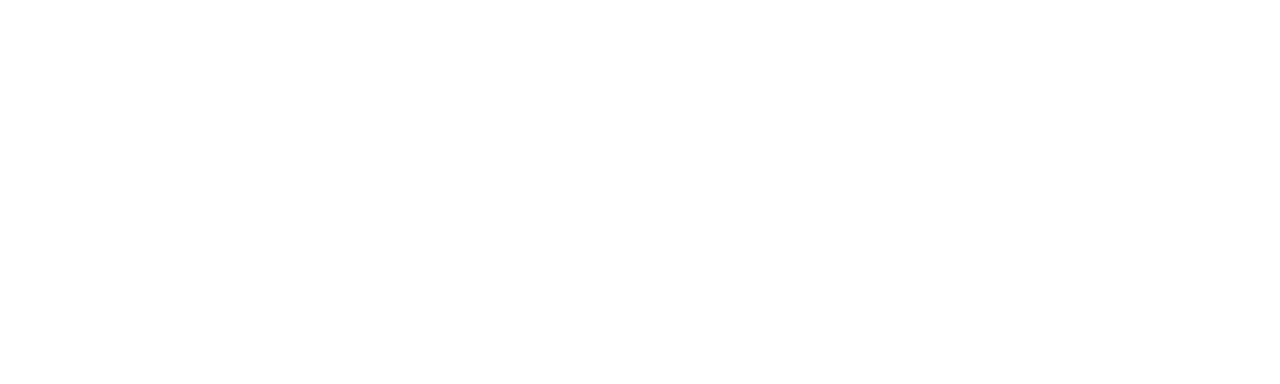
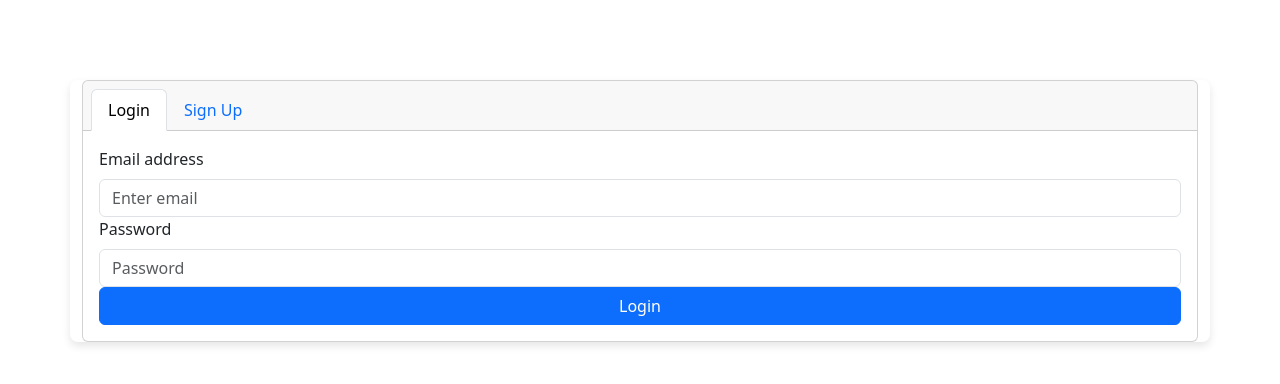
Before and after one commit to Dhruvi45/product-analytics-dashboard, a React (Create React App) app in the folder client/: page /signup in a window 1280 px wide. Before the commit this address had no page. Shown: the top 384 px of the page. Built offline with nearby package versions, Linux system fonts and the light colour scheme.

Commit message:
basil login signup changes

```diff
--- a/client/package.json
+++ b/client/package.json
@@ -17,6 +17,7 @@
     "react-bootstrap": "^2.10.4",
     "react-datepicker": "^7.3.0",
     "react-dom": "^18.3.1",
+    "react-hook-form": "^7.52.2",
     "react-router-dom": "^6.26.0",
     "react-scripts": "5.0.1",
     "react-zoom-pan-pinch": "^3.6.1",
--- a/client/src/App.css
+++ b/client/src/App.css
@@ -1,38 +1,43 @@
-.App {
-  text-align: center;
+/* App.css */
+body {
+  background-color: #f8f9fa;
 }
 
-.App-logo {
-  height: 40vmin;
-  pointer-events: none;
+.auth-container {
+  max-width: 400px;
+  margin: auto;
+  margin-top: 5rem;
+  box-shadow: 0 4px 8px rgba(0,0,0,0.1);
+  border-radius: 8px;
 }
 
-@media (prefers-reduced-motion: no-preference) {
-  .App-logo {
-    animation: App-logo-spin infinite 20s linear;
-  }
+.card-header {
+  background-color: #007bff;
+  color: white;
+  border-top-left-radius: 8px;
+  border-top-right-radius: 8px;
 }
 
-.App-header {
-  background-color: #282c34;
-  min-height: 100vh;
-  display: flex;
-  flex-direction: column;
-  align-items: center;
-  justify-content: center;
-  font-size: calc(10px + 2vmin);
+.nav-link {
   color: white;
+  font-weight: bold;
 }
 
-.App-link {
-  color: #61dafb;
+.nav-link.active {
+  background-color: #0056b3;
+  border-bottom: 2px solid white;
 }
 
-@keyframes App-logo-spin {
-  from {
-    transform: rotate(0deg);
-  }
-  to {
-    transform: rotate(360deg);
-  }
+.card-body {
+  padding: 2rem;
 }
+
+.form-control {
+  border-radius: 4px;
+}
+
+.btn-primary {
+  width: 100%;
+  border-radius: 4px;
+  padding: 0.5rem;
+}
--- a/client/src/App.tsx
+++ b/client/src/App.tsx
@@ -1,12 +1,16 @@
 import './App.css';
 import Dashboard from './component/Dashboard';
 import { BrowserRouter as Router ,Routes, Route } from 'react-router-dom';
+import Login from './component/Login';
+import Signup from './component/SignUp';
 function App() {
   return (
     <>
      <Router>
        <Routes>
          <Route path="/" element={<Dashboard />} />
+         <Route path="/login" element={<Login />} />
+        <Route path="/signup" element={<Signup />} />
        </Routes>
      </Router>
     </>
--- /dev/null
+++ b/client/src/component/Login.tsx
@@ -0,0 +1,45 @@
+import React from 'react';
+import { useForm } from 'react-hook-form';
+import { useNavigate } from 'react-router-dom';
+import { Container, Form, Button } from 'react-bootstrap';
+
+interface LoginFormInputs {
+  email: string;
+  password: string;
+}
+
+const Login: React.FC = () => {
+  const { register, handleSubmit } = useForm<LoginFormInputs>();
+  const navigate = useNavigate();
+
+  const onSubmit = (data: LoginFormInputs) => {
+    const users = JSON.parse(localStorage.getItem('users') || '[]');
+    const user = users.find((user: any) => user.email === data.email && user.password === data.password);
+
+    navigate('/');
+      localStorage.setItem('currentUser', JSON.stringify(user));
+    // if (user) {
+    // } else {
+    //   alert('Invalid email or password');
+    // }
+  };
+
+  return (
+    <Container>
+      <h2>Login</h2>
+      <Form onSubmit={handleSubmit(onSubmit)}>
+        <Form.Group>
+          <Form.Label>Email address</Form.Label>
+          <Form.Control type="email" placeholder="Enter email" {...register('email', { required: true })} />
+        </Form.Group>
+        <Form.Group>
+          <Form.Label>Password</Form.Label>
+          <Form.Control type="password" placeholder="Password" {...register('password', { required: true })} />
+        </Form.Group>
+        <Button variant="primary" type="submit">Login</Button>
+      </Form>
+    </Container>
+  );
+};
+
+export default Login;
--- /dev/null
+++ b/client/src/component/SignUp.tsx
@@ -0,0 +1,102 @@
+import { useForm } from 'react-hook-form';
+import { useNavigate } from 'react-router-dom';
+import React, { useState } from 'react';
+import { Card, Form, Button, Container, Row, Col, Nav } from 'react-bootstrap';
+interface SignupFormInputs {
+  email: string;
+  password: string;
+}
+
+const Signup: React.FC = () => {
+  const { register, handleSubmit } = useForm<SignupFormInputs>();
+  const navigate = useNavigate();
+
+  const onSubmit = (data: SignupFormInputs) => {
+    const users = JSON.parse(localStorage.getItem('users') || '[]');
+    users.push(data);
+    localStorage.setItem('users', JSON.stringify(users));
+    navigate('/login');
+  };
+  const [isLogin, setIsLogin] = useState(true);
+
+  const handleSwitch = () => {
+    setIsLogin(!isLogin);
+  };
+
+  return (
+    <Container className="auth-container">
+    <Card>
+      <Card.Header>
+        <Nav variant="tabs" defaultActiveKey={isLogin ? 'login' : 'signup'}>
+          <Nav.Item>
+            <Nav.Link eventKey="login" onClick={() => setIsLogin(true)}>
+              Login
+            </Nav.Link>
+          </Nav.Item>
+          <Nav.Item>
+            <Nav.Link eventKey="signup" onClick={() => setIsLogin(false)}>
+              Sign Up
+            </Nav.Link>
+          </Nav.Item>
+        </Nav>
+      </Card.Header>
+      <Card.Body>
+        {isLogin ? (
+          <LoginForm />
+        ) : (
+          <SignUpForm />
+        )}
+      </Card.Body>
+    </Card>
+  </Container>
+);
+};
+
+const LoginForm = () => (
+<Form>
+  <Form.Group controlId="formBasicEmail">
+    <Form.Label>Email address</Form.Label>
+    <Form.Control type="email" placeholder="Enter email" />
+  </Form.Group>
+
+  <Form.Group controlId="formBasicPassword">
+    <Form.Label>Password</Form.Label>
+    <Form.Control type="password" placeholder="Password" />
+  </Form.Group>
+
+  <Button variant="primary" type="submit">
+    Login
+  </Button>
+</Form>
+);
+
+const SignUpForm = () => (
+<Form>
+  <Form.Group controlId="formBasicName">
+    <Form.Label>Full Name</Form.Label>
+    <Form.Control type="text" placeholder="Enter your full name" />
+  </Form.Group>
+
+  <Form.Group controlId="formBasicEmail">
+    <Form.Label>Email address</Form.Label>
+    <Form.Control type="email" placeholder="Enter email" />
+  </Form.Group>
+
+  <Form.Group controlId="formBasicPassword">
+    <Form.Label>Password</Form.Label>
+    <Form.Control type="password" placeholder="Password" />
+  </Form.Group>
+
+  <Form.Group controlId="formBasicConfirmPassword">
+    <Form.Label>Confirm Password</Form.Label>
+    <Form.Control type="password" placeholder="Confirm Password" />
+  </Form.Group>
+
+  <Button variant="primary" type="submit">
+    Sign Up
+  </Button>
+</Form>
+);
+
+
+export default Signup;
```
Also changed, not shown: client/src/component/NavigationBar.tsx (added, +39 -0 lines), 1 other file (tests, documents, lock files or other folders).
